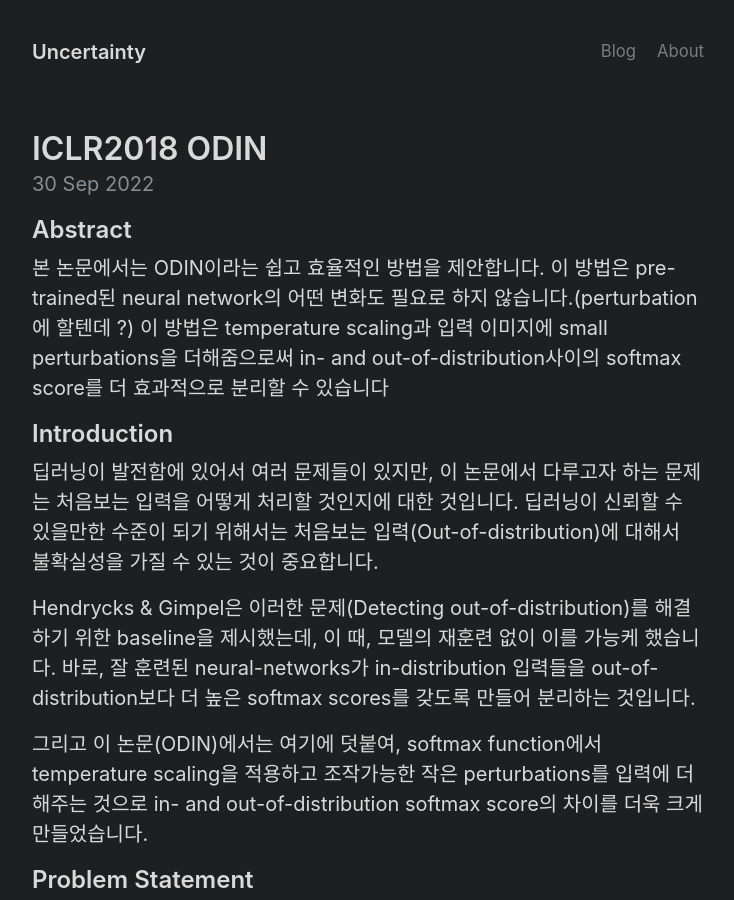
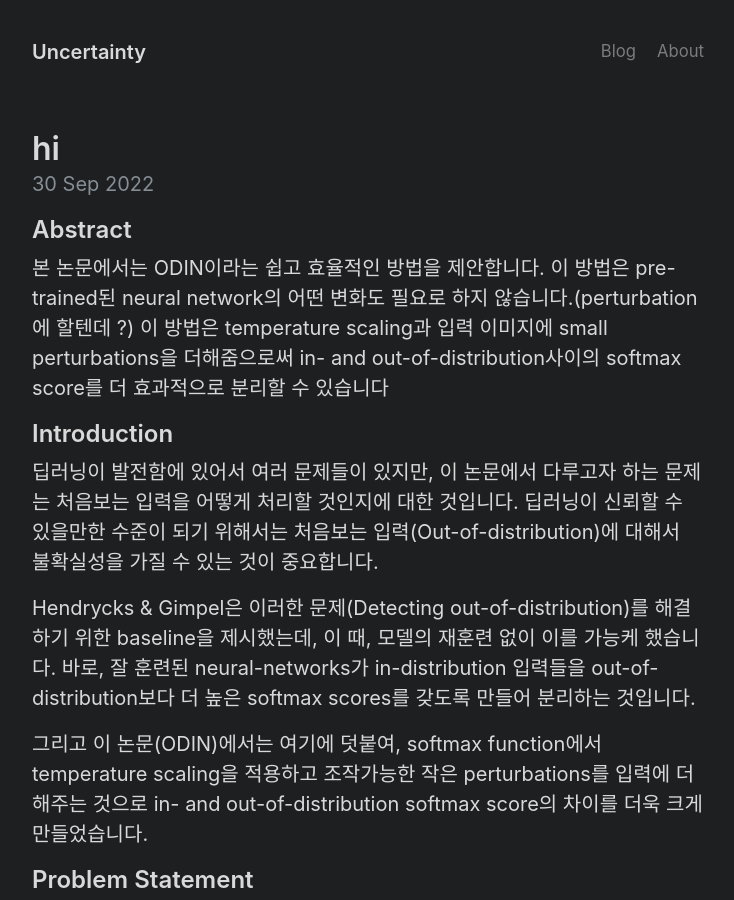
Before and after one commit to mawjdgus0812/mawjdgus0812.github.io, a Jekyll site: the page built from _posts/2022-09-30-hi.md, in a window 1280 px wide and 900 px high. Shown: the whole window, without its empty margins (272-1006 px from the left). Built offline with Jekyll 4.4.1, drawn with Linux system fonts in a browser that asks for light colours; formulas are drawn with MathJax 3.

Commit message:
Update and rename 2022-09-30-ICLR2018-ODIN.md to 2022-09-30-hi.md

```diff
--- a/_posts/2022-09-30-ICLR2018-ODIN.md
+++ b/_posts/2022-09-30-hi.md
@@ -1,6 +1,6 @@
 ---
 layout: post
-title: ICLR2018 ODIN
+title: hi
 use_math: True
 ---
 
```
